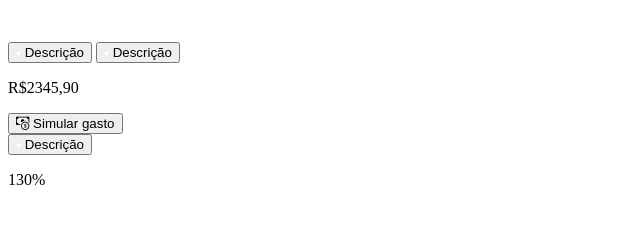
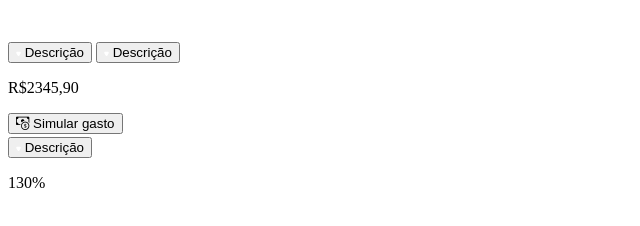
Before and after one commit to GustavoFantoni/Frontend-Finances, a plain HTML site: page Pages/dashboard.html in a window 1280 px wide. Shown: the full height of the page, 0-640 px from the left. Drawn offline with nearby package versions, Linux system fonts and the light colour scheme; files whose address does not match are found by name.

Commit message:
ajuste centralização de elementos

```diff
--- a/Pages/dashboard.html
+++ b/Pages/dashboard.html
@@ -14,8 +14,10 @@
 
         <header class="header-dashboard mx-3 rounded-4 d-flex justify-content-between flex-column" style="width: calc(100% - 2rem);">
 
-            <div class="d-flex justify-content-between p-2">
-                <div class="d-flex flex-column">
+            <div class="d-flex justify-content-between align-items-start p-2">
+
+
+                <div class="d-flex flex-column ">
                     <div>
                         <button class="dropdown"><span><img src="Images/dropIcon.svg" class="iconDropdown" alt="icone dropdown"></span> Descrição</button>
                         <button class="dropdown"><span><img src="Images/dropIcon.svg" class="iconDropdown" alt="icone dropdown"></span> Descrição</button>
@@ -23,11 +25,12 @@
                     <p class="saldo"><span class="rs">R$</span>2345,90</p>
                     <button class="btn-header rounded-5 p-1" ><i class="bi bi-cash-coin icon-btn-header"></i> Simular gasto</button>
                 </div>
-                <div class="d-flex flex-column">
+
+
+                <div class="d-flex flex-column" style="margin-top: 3px;">
                     <button class="dropdown"><span><img src="Images/dropIcon.svg" class="iconDropdown" alt="icone dropdown"></span> Descrição</button>
                     <p class="saldo">130%</p>
                 </div>
-
 
 
             </div>
```
